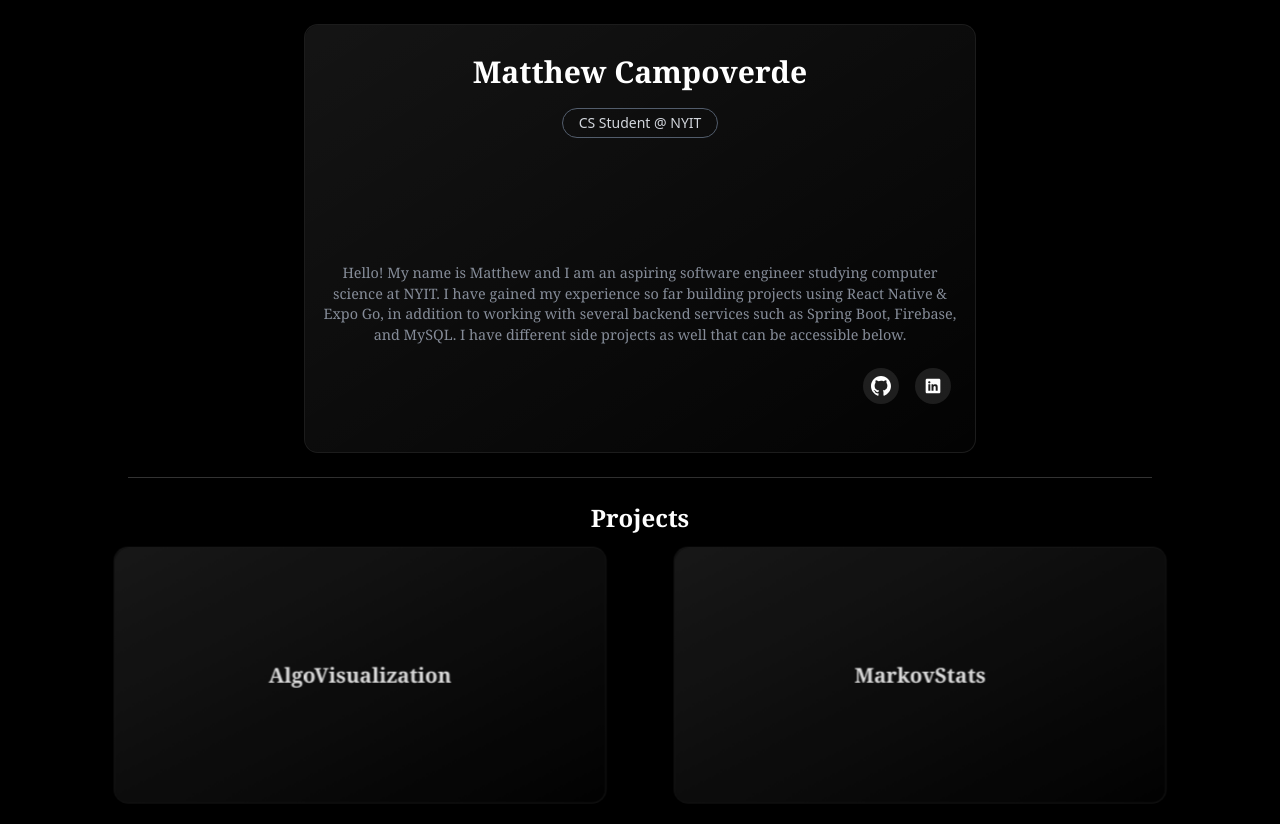
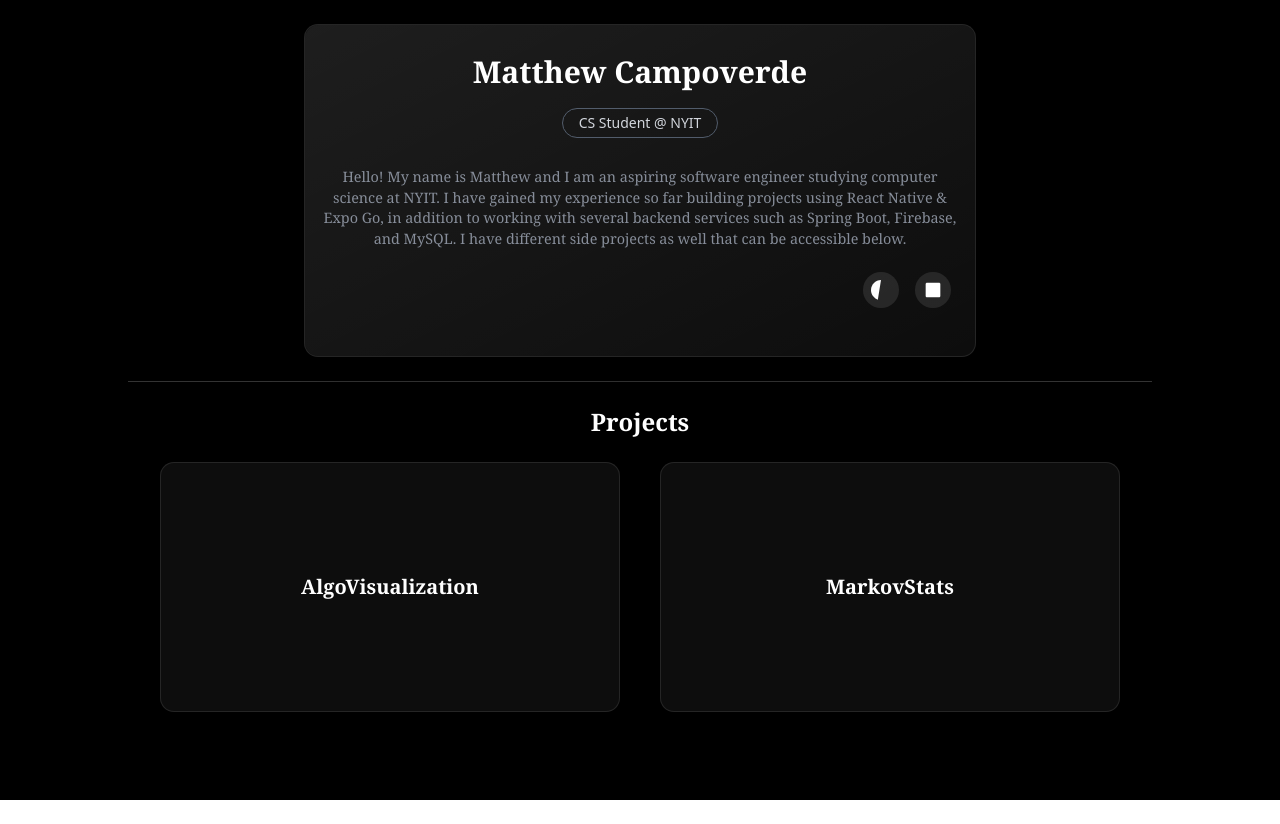
Before and after one commit to mcampo0215/MyWebsite, a Next.js app: page / in a window 1280 px wide. After the commit the page ends 800 px from the top, so only its background shows below. Built offline with nearby package versions, Linux system fonts and the light colour scheme.

Commit message:
Fix sizes again

```diff
--- a/src/app/page.tsx
+++ b/src/app/page.tsx
@@ -1,31 +1,31 @@
 import * as React from "react";
-import { Card, CardDescription,CardFooter,CardHeader,CardTitle} from "@/components/ui/card";
+import {
+  Card,
+  CardDescription,
+  CardFooter,
+  CardHeader,
+  CardTitle,
+} from "@/components/ui/card";
+
 export default function Page() {
-
   return (
-    /* Name description card */
     <div className="relative flex flex-col items-center min-h-screen bg-black p-6 overflow-hidden">
-      <Card className="w-full max-w-md sm:max-w-lg md:max-w-xl lg:max-w-2xl flex flex-col bg-white/1 backdrop-blur-2xl border border-white/10 rounded-xl shadow-2xl text-white
-      before:absolute before:inset-0 before:rounded-xl
-      before:bg-gradient-to-br before:from-white/10 before:to-transparent before:opacity-70">
+      <Card className="w-full max-w-md sm:max-w-lg md:max-w-xl lg:max-w-2xl flex flex-col bg-white/5 backdrop-blur-2xl border border-white/10 rounded-xl shadow-2xl text-white before:absolute before:inset-0 before:rounded-xl before:bg-gradient-to-br before:from-white/10 before:to-transparent before:opacity-70">
         <CardHeader>
           <CardTitle className="text-center text-[30px] font-bold font-serif">
             Matthew Campoverde
           </CardTitle>
-
           <CardDescription className="flex justify-center mt-2">
             <div className="border border-gray-600 px-4 py-1 rounded-full text-sm text-gray-300">
               CS Student @ NYIT
             </div>
           </CardDescription>
-
-          <CardDescription className = "mt-30 text-center text-gray-400 text-sm animate-pulse-slow font-serif">
+          <CardDescription className="mt-6 text-center text-gray-400 text-sm animate-pulse-slow font-serif">
             Hello! My name is Matthew and I am an aspiring software engineer studying computer science at NYIT. I have gained my experience so far building projects using React Native & Expo Go, in addition to working with several backend services such as Spring Boot, Firebase, and MySQL. I have different side projects as well that can be accessible below.
           </CardDescription>
         </CardHeader>
 
-        {/* Code for github link */}
-        <CardFooter className=" z-20 mt-auto flex justify-end items-center gap-4 px-6 pb-6">
+        <CardFooter className="mt-auto flex justify-end items-center gap-4 px-6 pb-6">
           <a
             href="https://github.com/mcampo0215"
             target="_blank"
@@ -38,11 +38,10 @@ export default function Page() {
               viewBox="0 0 97.707 97.707"
               className="w-5 h-5 text-white"
             >
-              <path d="M48.854 0C21.839 0 0 22 0 49.217c0 21.756 13.993 40.172 33.405 46.69 2.427.49 3.316-1.059 3.316-2.362 0-1.141-.08-5.052-.08-9.127-13.59 2.934-16.42-5.867-16.42-5.867-2.184-5.704-5.42-7.17-5.42-7.17-4.448-3.015.324-3.015.324-3.015 4.934.326 7.523 5.052 7.523 5.052 4.367 7.496 11.404 5.378 14.235 4.074.404-3.178 1.699-5.378 3.074-6.6-10.839-1.141-22.243-5.378-22.243-24.283 0-5.378 1.94-9.778 5.014-13.2-.485-1.222-2.184-6.275.486-13.038 0 0 4.125-1.304 13.426 5.052a46.97 46.97 0 0 1 12.214-1.63c4.125 0 8.33.571 12.213 1.63 9.302-6.356 13.427-5.052 13.427-5.052 2.67 6.763.97 11.816.485 13.038 3.155 3.422 5.015 7.822 5.015 13.2 0 18.905-11.404 23.06-22.324 24.283 1.78 1.548 3.316 4.481 3.316 9.126 0 6.6-.08 11.897-.08 13.526 0 1.304.89 2.853 3.316 2.364 19.412-6.52 33.405-24.935 33.405-46.691C97.707 22 75.788 0 48.854 0z" />
+              <path d="M48.854 0C21.839 0 0 22 0 49.217c0 21.756 13.993 40.172 33.405 46.69..." />
             </svg>
           </a>
 
-          {/* Code for linkedn link */}
           <a
             href="https://www.linkedin.com/in/matthew-campoverde-aa4bb4256"
             target="_blank"
@@ -56,44 +55,54 @@ export default function Page() {
               className="w-5 h-5 text-white"
             >
               <path
-              fill = "#ffffff"
-              d="M24,4H6C4.895,4,4,4.895,4,6v18c0,1.105,0.895,2,2,2h18c1.105,0,2-0.895,2-2V6C26,4.895,25.105,4,24,4z M10.954,22h-2.95 v-9.492h2.95V22z M9.449,11.151c-0.951,0-1.72-0.771-1.72-1.72c0-0.949,0.77-1.719,1.72-1.719c0.948,0,1.719,0.771,1.719,1.719 C11.168,10.38,10.397,11.151,9.449,11.151z M22.004,22h-2.948v-4.616c0-1.101-0.02-2.517-1.533-2.517 c-1.535,0-1.771,1.199-1.771,2.437V22h-2.948v-9.492h2.83v1.297h0.04c0.394-0.746,1.356-1.533,2.791-1.533 c2.987,0,3.539,1.966,3.539,4.522V22z" />
+                fill="#ffffff"
+                d="M24,4H6C4.895,4,4,4.895,4,6v18c0,1.105,0.895,2,2,2h18c1.105,0,2-0.895,2-2V6C26,4.895,25.105,4,24,4z..."
+              />
             </svg>
           </a>
         </CardFooter>
       </Card>
-      <hr className = "w-full max-w-5xl my-6 border-t border-white/20"></hr>
+
+      <hr className="w-full max-w-5xl my-6 border-t border-white/20" />
+
       <section
-      id = "projects"
-      className = "w-full max-w-3xl text-white flex flex-col items-center">
-        <h2 className = "text-2xl font-bold mb-4 font-serif">Projects</h2>
+        id="projects"
+        className="w-full max-w-6xl text-white flex flex-col items-center"
+      >
+        <h2 className="text-2xl font-bold mb-6 font-serif">Projects</h2>
 
-        <div className = "flex flex-row gap-20">
+        <div className="flex flex-row flex-wrap justify-center gap-10 w-full px-4">
           <a
-            href = "https://github.com/mcampo0215/AlgoVisualization"
-            target = "_blank"
-            rel = "noopener noreferrer">
-            <div className = "relative group w-full sm:w-[360px] md:w-[400px] lg:w-[480px] h-[250px] cursor-pointer">
-        <Card className = " animate-pulse-slow flex items-center justify-center text-center w-[480px] h-[250px] bg-white/1 backdrop-blur-2xl border border-white/10 rounded-xl shadow-2xl text-white before:absolute before:inset-0 before:rounded-xl before:bg-gradient-to-br before:from-white/10 before:to-transparent before:opacity-100">
-        <CardTitle className = "text-[20px] font-serif">
+            href="https://github.com/mcampo0215/AlgoVisualization"
+            target="_blank"
+            rel="noopener noreferrer"
+            className="relative group w-full sm:w-[300px] md:w-[360px] lg:w-[420px] xl:w-[460px] h-[250px] cursor-pointer"
+          >
+            <Card className="flex items-center justify-center text-center w-full h-full bg-white/5 backdrop-blur-2xl border border-white/10 rounded-xl shadow-2xl text-white">
+              <CardTitle className="text-[20px] font-serif">
                 AlgoVisualization
               </CardTitle>
             </Card>
-        <div className = "absolute inset-0 bg-black/60 opacity-0 group-hover:opacity-100 flex items-center justify-center transition-opacity duration-300 rounded-xl z-20">
-        <span className = "text-white font-semibold text-lg">View</span>
-        </div>
+            <div className="absolute inset-0 bg-black/60 opacity-0 group-hover:opacity-100 flex items-center justify-center transition-opacity duration-300 rounded-xl z-20">
+              <span className="text-white font-semibold text-lg">View</span>
             </div>
           </a>
-        <div className = "relative group w-full sm:w-[360px] md:w-[400px] lg:w-[480px] h-[250px] cursor-pointer">
-        <Card className = " animate-pulse-slow flex items-center justify-center text-center w-[480px] h-[250px] bg-white/1 backdrop-blur-2xl border border-white/10 rounded-xl shadow-2xl text-white before:absolute before:inset-0 before:rounded-xl before:bg-gradient-to-br before:from-white/10 before:to-transparent before:opacity-100">
-        <CardTitle className = "text-[20px] font-serif">
+
+          <a
+            href="https://github.com/mcampo0215/MarkovStats"
+            target="_blank"
+            rel="noopener noreferrer"
+            className="relative group w-full sm:w-[300px] md:w-[360px] lg:w-[420px] xl:w-[460px] h-[250px] cursor-pointer"
+          >
+            <Card className="flex items-center justify-center text-center w-full h-full bg-white/5 backdrop-blur-2xl border border-white/10 rounded-xl shadow-2xl text-white">
+              <CardTitle className="text-[20px] font-serif">
                 MarkovStats
               </CardTitle>
             </Card>
-        <div className = "absolute inset-0 bg-black/60 opacity-0 group-hover:opacity-100 flex items-center justify-center transition-opacity duration-300 rounded-xl z-20">
-        <span className = "text-white font-semibold text-lg">View</span>
+            <div className="absolute inset-0 bg-black/60 opacity-0 group-hover:opacity-100 flex items-center justify-center transition-opacity duration-300 rounded-xl z-20">
+              <span className="text-white font-semibold text-lg">View</span>
             </div>
-        </div>
+          </a>
         </div>
       </section>
     </div>
```
Lines whose indentation alone changed are shown as unchanged.
